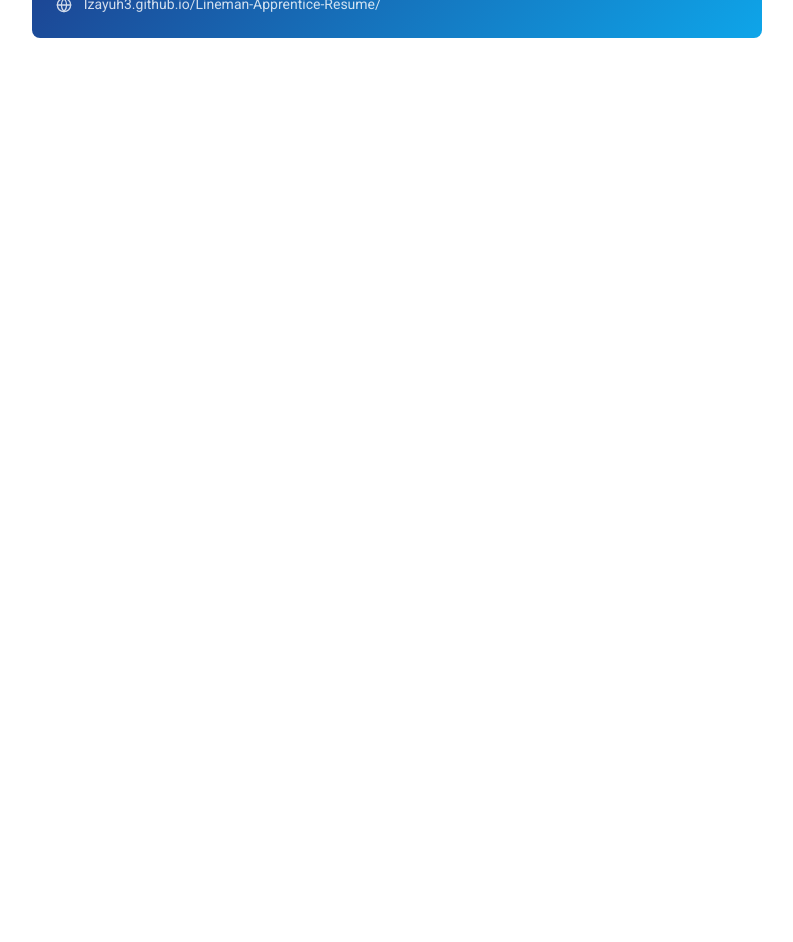
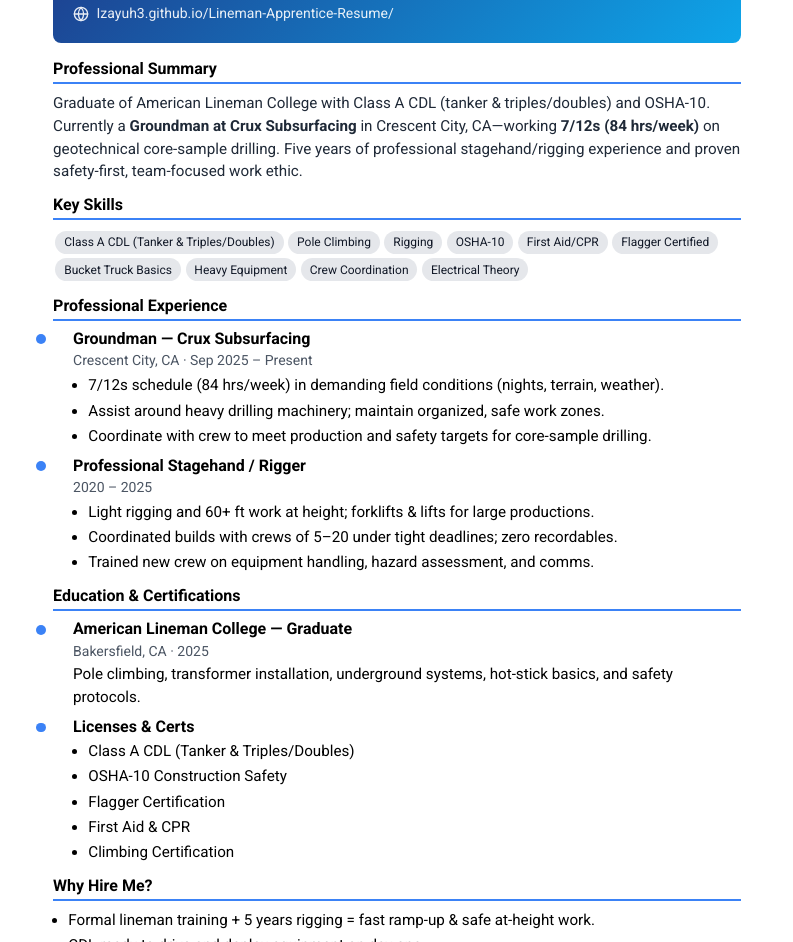
Before and after one commit to izayuh3/Lineman-Apprentice-Resume, a plain HTML site: page resume-summary.html in a window 1280 px wide. Shown: the part 166-1108 px from the top of the page, without its empty margins (243-1036 px from the left). Drawn offline with nearby package versions, Linux system fonts and the light colour scheme.

Commit message:
Update resume-summary.html

```diff
--- a/resume-summary.html
+++ b/resume-summary.html
@@ -1,170 +1,153 @@
 <!DOCTYPE html>
 <html lang="en">
 <head>
-    <meta charset="UTF-8">
-    <meta name="viewport" content="width=device-width, initial-scale=1.0">
-    <title>Isaiah Latta | Lineman Apprentice</title>
+  <meta charset="UTF-8" />
+  <title>Isaiah Latta | 1-Page Resume</title>
+  <meta name="viewport" content="width=device-width, initial-scale=1.0" />
   <script src="https://cdn.tailwindcss.com"></script>
   <script src="https://cdn.jsdelivr.net/npm/feather-icons/dist/feather.min.js"></script>
+  <link href="https://fonts.googleapis.com/css2?family=Roboto:wght@300;400;500;700&display=swap" rel="stylesheet">
   <style>
-        @import url('https://fonts.googleapis.com/css2?family=Roboto:wght@300;400;500;700&display=swap');
-        body {
-            font-family: 'Roboto', sans-serif;
+    :root{ --blue:#1e3a8a; --brand:#0ea5e9; }
+    *{ box-sizing:border-box }
+    body{ font-family:Roboto,system-ui,Segoe UI,Arial; background:#f3f4f6; }
+    .page{
+      width:210mm; min-height:297mm; margin:0 auto; background:#fff;
+      box-shadow:0 0 10px rgba(0,0,0,.08); padding:14mm;
     }
-        .page {
-            width: 210mm;
-            min-height: 297mm;
-            margin: 0 auto;
-            background: white;
-            box-shadow: 0 0 10px rgba(0,0,0,0.1);
-        }
-        .header-gradient {
-            background: linear-gradient(135deg, #1e3a8a 0%, #0ea5e9 100%);
-        }
-        .skill-pill {
-            display: inline-block;
-            background: #e5e7eb;
-            border-radius: 9999px;
-            padding: 0.25rem 0.75rem;
-            margin: 0.25rem;
-            font-size: 0.75rem;
-        }
-        .timeline-dot {
-            position: absolute;
-            left: -1.5rem;
-            top: 0.25rem;
-            width: 0.75rem;
-            height: 0.75rem;
-            border-radius: 9999px;
-            background: #3b82f6;
-        }
-        @media print {
-            .page {
-                box-shadow: none;
-            }
-            .no-print {
-                display: none !important;
-            }
+    .header-gradient{ background:linear-gradient(135deg,var(--blue) 0%,var(--brand) 100%); }
+    .skill-pill{ display:inline-block; background:#e5e7eb; border-radius:9999px; padding:.15rem .55rem; margin:.15rem; font-size:.75rem; }
+    .timeline-dot{ position:absolute; left:-1.05rem; top:.35rem; width:.6rem; height:.6rem; border-radius:9999px; background:#3b82f6; }
+    h1,h2,h3{ line-height:1.2 }
+    h2{ font-size:1.05rem }
+    .tight p, .tight li{ margin:.15rem 0 }
+    .tight ul{ margin:.25rem 0 0 .95rem }
+    @page{ size:A4; margin:10mm }
+    @media print{
+      body{ background:#fff }
+      .page{ box-shadow:none; width:auto; min-height:auto; padding:0; }
+      .no-print{ display:none !important }
+      /* scale slightly to guarantee 1 page in Chrome/Edge */
+      html{ zoom:0.94; } /* adjust to 0.92 if you still see a second page */
     }
   </style>
 </head>
-<body class="bg-gray-100 p-4 md:p-8 print:p-0">
-    <custom-navbar></custom-navbar>
-<main class="page p-8 print:p-8">
+<body class="p-4 md:p-8 print:p-0">
+
+  <!-- ONE PAGE WRAPPER START -->
+  <main class="page">
+
     <!-- Header -->
-        <div class="header-gradient text-white p-6 rounded-lg mb-6">
+    <section class="header-gradient text-white rounded-lg mb-4 p-5">
       <div class="flex justify-between items-start">
-                <div>
-                    <h1 class="text-3xl font-bold">Isaiah Latta</h1>
-                    <p class="text-xl opacity-90">Lineman Apprentice</p>
-                    <p class="text-sm mt-2 opacity-80">
-                        <i data-feather="globe" class="mr-2 w-4 h-4 inline"></i>
-                        <a href="https://Izayuh3.github.io/Lineman-Apprentice-Resume/" target="_blank" class="hover:underline">Izayuh3.github.io/Lineman-Apprentice-Resume/</a>
+        <div class="mr-4">
+          <h1 class="text-3xl font-extrabold">Isaiah Latta</h1>
+          <p class="text-lg opacity-95 -mt-1">Lineman Apprentice</p>
+          <p class="text-sm mt-1 opacity-90">
+            <i data-feather="globe" class="inline w-4 h-4 mr-1"></i>
+            <a class="hover:underline text-white" target="_blank" href="https://Izayuh3.github.io/Lineman-Apprentice-Resume/">Izayuh3.github.io/Lineman-Apprentice-Resume/</a>
           </p>
-</main>
-<div class="text-right">
-                    <p class="flex items-center justify-end"><i data-feather="phone" class="mr-2 w-4 h-4"></i> (949) 547-7464</p>
-                    <p class="flex items-center justify-end"><i data-feather="mail" class="mr-2 w-4 h-4"></i> Isaiahlatta@hotmail.com</p>
-                    <p class="flex items-center justify-end"><i data-feather="map-pin" class="mr-2 w-4 h-4"></i> San Clemente, CA</p>
+        </div>
+        <div class="text-right text-sm leading-5">
+          <p class="flex items-center justify-end"><i data-feather="phone" class="w-4 h-4 mr-2"></i> (949) 547-7464</p>
+          <p class="flex items-center justify-end"><i data-feather="mail" class="w-4 h-4 mr-2"></i> Isaiahlatta@hotmail.com</p>
+          <p class="flex items-center justify-end"><i data-feather="map-pin" class="w-4 h-4 mr-2"></i> San Clemente, CA</p>
         </div>
       </div>
-        </div>
+    </section>
 
     <!-- Summary -->
-        <div class="mb-6">
-            <h2 class="text-xl font-bold border-b-2 border-blue-500 pb-1 mb-3">Professional Summary</h2>
-            <p class="text-gray-700">
-                Graduate of American Lineman College with Class A CDL (tanker and triples/doubles endorsements) and OSHA-10 certification.
-                Currently working as a Groundman at Crux Subsurfacing (7/12s schedule), bringing 5 years of professional stagehand experience
-                with rigging and height work. Committed to safety and eager to begin career as a lineman apprentice.
+    <section class="mb-3 tight">
+      <h2 class="font-bold border-b-2 border-blue-500 pb-1 mb-2">Professional Summary</h2>
+      <p class="text-gray-800 text-[0.95rem]">
+        Graduate of American Lineman College with Class A CDL (tanker & triples/doubles) and OSHA-10. Currently a
+        <strong>Groundman at Crux Subsurfacing</strong> in Crescent City, CA—working <strong>7/12s (84 hrs/week)</strong> on geotechnical
+        core-sample drilling. Five years of professional stagehand/rigging experience and proven safety-first, team-focused work ethic.
       </p>
-        </div>
+    </section>
 
     <!-- Skills -->
-        <div class="mb-6">
-            <h2 class="text-xl font-bold border-b-2 border-blue-500 pb-1 mb-3">Key Skills</h2>
-            <div class="flex flex-wrap">
+    <section class="mb-3">
+      <h2 class="font-bold border-b-2 border-blue-500 pb-1 mb-2">Key Skills</h2>
+      <div class="flex flex-wrap text-gray-900">
         <span class="skill-pill">Class A CDL (Tanker & Triples/Doubles)</span>
         <span class="skill-pill">Pole Climbing</span>
         <span class="skill-pill">Rigging</span>
-                <span class="skill-pill">OSHA-10 Certified</span>
+        <span class="skill-pill">OSHA-10</span>
         <span class="skill-pill">First Aid/CPR</span>
         <span class="skill-pill">Flagger Certified</span>
-                <span class="skill-pill">Bucket Truck Operation</span>
+        <span class="skill-pill">Bucket Truck Basics</span>
         <span class="skill-pill">Heavy Equipment</span>
-                <span class="skill-pill">Team Coordination</span>
+        <span class="skill-pill">Crew Coordination</span>
         <span class="skill-pill">Electrical Theory</span>
       </div>
-        </div>
+    </section>
 
     <!-- Experience -->
-        <div class="mb-6">
-            <h2 class="text-xl font-bold border-b-2 border-blue-500 pb-1 mb-3">Professional Experience</h2>
+    <section class="mb-3">
+      <h2 class="font-bold border-b-2 border-blue-500 pb-1 mb-2">Professional Experience</h2>
 
-            <div class="relative pl-6 mb-4">
+      <div class="relative pl-5 mb-2 tight">
         <div class="timeline-dot"></div>
-                <h3 class="font-bold">Groundman | Crux Subsurfacing</h3>
-                <p class="text-gray-600 text-sm">Crescent City, CA | Sep 2025 - Present</p>
-                <ul class="list-disc pl-5 mt-1 text-gray-700 text-sm">
-                    <li>Work 7/12s schedule (84 hours/week) demonstrating reliability and stamina</li>
-                    <li>Assist with heavy drilling machinery and maintain safe worksite conditions</li>
-                    <li>Coordinate with crew to meet production and safety targets</li>
+        <h3 class="font-bold">Groundman — Crux Subsurfacing</h3>
+        <p class="text-gray-600 text-sm">Crescent City, CA · Sep 2025 – Present</p>
+        <ul class="list-disc text-[0.95rem]">
+          <li>7/12s schedule (84 hrs/week) in demanding field conditions (nights, terrain, weather).</li>
+          <li>Assist around heavy drilling machinery; maintain organized, safe work zones.</li>
+          <li>Coordinate with crew to meet production and safety targets for core-sample drilling.</li>
         </ul>
       </div>
 
-            <div class="relative pl-6 mb-4">
+      <div class="relative pl-5 mb-2 tight">
         <div class="timeline-dot"></div>
-                <h3 class="font-bold">Professional Stagehand</h3>
-                <p class="text-gray-600 text-sm">2020 - 2025</p>
-                <ul class="list-disc pl-5 mt-1 text-gray-700 text-sm">
-                    <li>5 years experience with light rigging and working at heights</li>
-                    <li>Set up and operated rigging systems for events</li>
-                    <li>Worked under tight deadlines with crew coordination</li>
+        <h3 class="font-bold">Professional Stagehand / Rigger</h3>
+        <p class="text-gray-600 text-sm">2020 – 2025</p>
+        <ul class="list-disc text-[0.95rem]">
+          <li>Light rigging and 60+ ft work at height; forklifts & lifts for large productions.</li>
+          <li>Coordinated builds with crews of 5–20 under tight deadlines; zero recordables.</li>
+          <li>Trained new crew on equipment handling, hazard assessment, and comms.</li>
         </ul>
       </div>
+    </section>
+
+    <!-- Education & Certifications -->
+    <section class="mb-3">
+      <h2 class="font-bold border-b-2 border-blue-500 pb-1 mb-2">Education & Certifications</h2>
+
+      <div class="relative pl-5 mb-2 tight">
+        <div class="timeline-dot"></div>
+        <h3 class="font-bold">American Lineman College — Graduate</h3>
+        <p class="text-gray-600 text-sm">Bakersfield, CA · 2025</p>
+        <p class="text-[0.95rem]">Pole climbing, transformer installation, underground systems, hot-stick basics, and safety protocols.</p>
       </div>
 
-        <!-- Education & Certifications -->
-        <div class="mb-6">
-            <h2 class="text-xl font-bold border-b-2 border-blue-500 pb-1 mb-3">Education & Certifications</h2>
-
-            <div class="relative pl-6 mb-4">
+      <div class="relative pl-5 tight">
         <div class="timeline-dot"></div>
-                <h3 class="font-bold">American Lineman College</h3>
-                <p class="text-gray-600 text-sm">Bakersfield, CA | 2025</p>
-                <p class="text-gray-700 text-sm">Comprehensive training in pole climbing, transformer installation, underground systems, and electrical theory</p>
-            </div>
-
-            <div class="relative pl-6">
-                <div class="timeline-dot"></div>
-                <h3 class="font-bold">Licenses & Certifications</h3>
-                <ul class="list-disc pl-5 mt-1 text-gray-700 text-sm">
-                    <li>Class A CDL with Tanker & Triples/Doubles Endorsements</li>
-                    <li>OSHA-10 Construction Safety Certified</li>
+        <h3 class="font-bold">Licenses & Certs</h3>
+        <ul class="list-disc text-[0.95rem]">
+          <li>Class A CDL (Tanker & Triples/Doubles)</li>
+          <li>OSHA-10 Construction Safety</li>
           <li>Flagger Certification</li>
-                    <li>First Aid & CPR Certified</li>
+          <li>First Aid & CPR</li>
           <li>Climbing Certification</li>
         </ul>
       </div>
-        </div>
+    </section>
 
     <!-- Why Hire Me -->
-        <div>
-            <h2 class="text-xl font-bold border-b-2 border-blue-500 pb-1 mb-3">Why Hire Me?</h2>
-            <ul class="list-disc pl-5 text-gray-700 text-sm">
-                <li>Unique combination of formal lineman training and 5 years rigging experience</li>
-                <li>CDL ready to drive and deploy equipment from day one</li>
-                <li>Comprehensive safety training with OSHA-10, First Aid/CPR, and Flagger certifications</li>
-                <li>Proven work ethic with current 84-hour work weeks</li>
-                <li>Comfortable working at heights with climbing certification</li>
+    <section class="mb-1 tight">
+      <h2 class="font-bold border-b-2 border-blue-500 pb-1 mb-2">Why Hire Me?</h2>
+      <ul class="list-disc ml-5 text-[0.95rem]">
+        <li>Formal lineman training + 5 years rigging = fast ramp-up & safe at-height work.</li>
+        <li>CDL ready to drive and deploy equipment on day one.</li>
+        <li>OSHA-10, First Aid/CPR, Flagger; safety-first mindset proven on site.</li>
+        <li>Current 84-hour weeks show reliability, stamina, and commitment.</li>
       </ul>
-        </div>
-</div>
-    <custom-footer></custom-footer>
-    <script src="components/navbar.js"></script>
-    <script src="components/footer.js"></script>
-    <script>
-        feather.replace();
-    </script>
+    </section>
+
+  </main>
+  <!-- ONE PAGE WRAPPER END -->
+
+  <script>feather.replace();</script>
 </body>
 </html>
```
Lines whose indentation alone changed are shown as unchanged.
